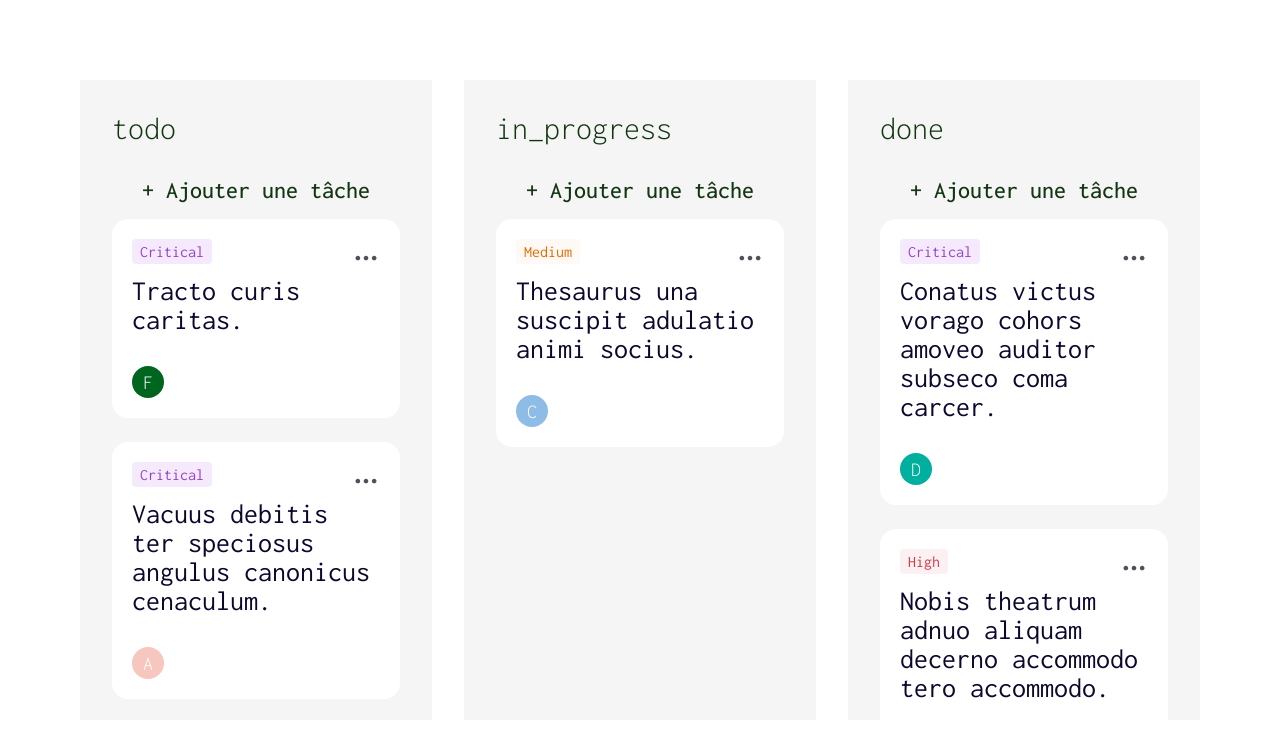
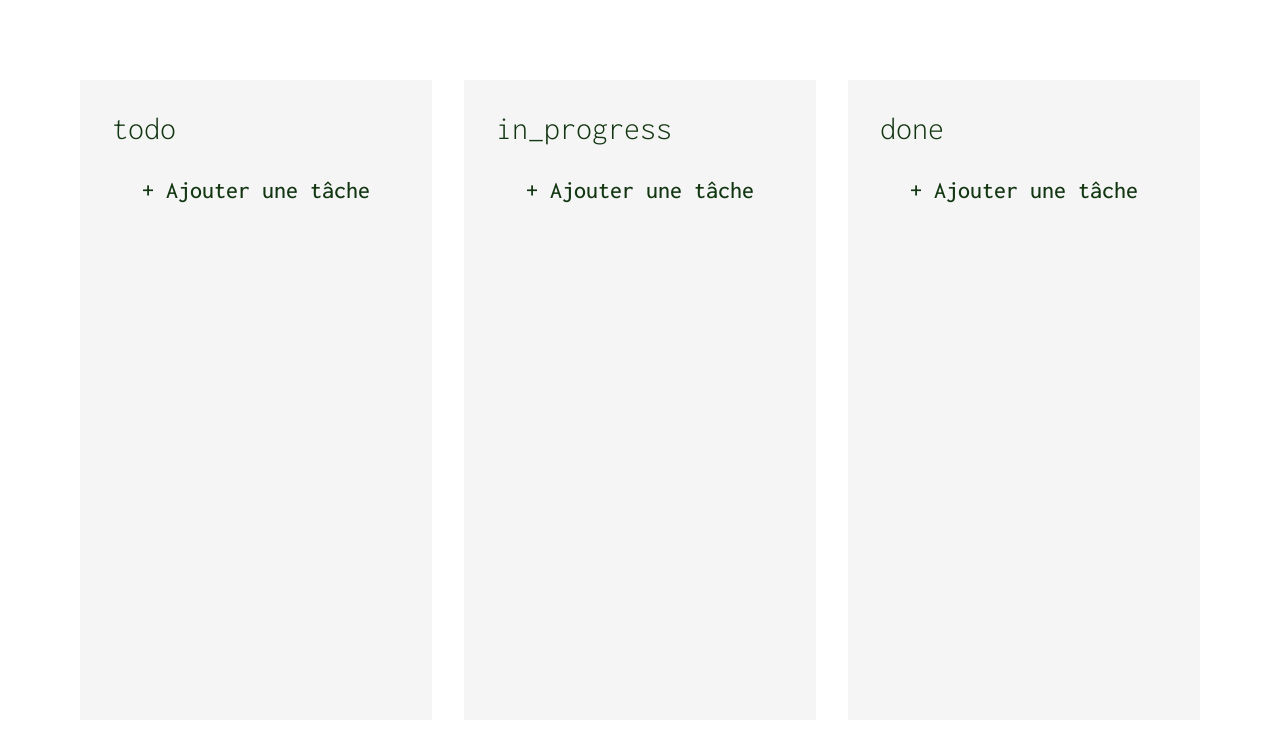
Before and after one commit to UlrichFrancomme/kanban-angular, an Angular app: page / in a window 1280 px wide. Shown: the top 736 px of the page. Built offline with nearby package versions, Linux system fonts and the light colour scheme.

Commit message:
build: reduce build size

```diff
--- a/angular.json
+++ b/angular.json
@@ -15,7 +15,7 @@
       "prefix": "app",
       "architect": {
         "build": {
-          "builder": "@angular-devkit/build-angular:browser",
+          "builder": "@angular-devkit/build-angular:browser-esbuild",
           "options": {
             "outputPath": "dist/ng-kanban",
             "index": "src/index.html",
--- a/src/app/core/tasks.store.ts
+++ b/src/app/core/tasks.store.ts
@@ -1,24 +1,11 @@
 import { computed, Injectable, signal, Signal } from '@angular/core';
-import { faker } from '@faker-js/faker';
+import { nanoid } from 'nanoid';
 
-import { Priorities, Priority, Status, Statuses, Task } from './task';
+import { Priority, Status, Task } from './task';
 
 @Injectable({ providedIn: 'root' })
 export class TasksStore {
-  private tasks = signal<Task[]>(
-    new Array(10).fill(null).map(() => ({
-      id: faker.string.nanoid(),
-      title: faker.lorem.sentence(),
-      author: {
-        id: faker.string.nanoid(),
-        email: faker.internet.email(),
-        name: faker.person.fullName(),
-      },
-      status: faker.helpers.arrayElement(Statuses),
-      priority: faker.helpers.arrayElement(Priorities),
-    })),
-    { equal: (a, b) => JSON.stringify(a) === JSON.stringify(b) },
-  );
+  private tasks = signal<Task[]>([]);
 
   selectByStatus(status: Status): Signal<Task[]> {
     return computed(() => {
@@ -68,7 +55,7 @@ export class TasksStore {
     this.tasks.update((tasks) => [
       ...tasks,
       {
-        id: faker.string.nanoid(),
+        id: nanoid(),
         ...task,
       },
     ]);
--- a/src/app/presentation/column/column.component.ts
+++ b/src/app/presentation/column/column.component.ts
@@ -1,7 +1,6 @@
-import { CdkDragDrop, DragDropModule } from '@angular/cdk/drag-drop';
+import { CdkDrag, CdkDragDrop, CdkDropList } from '@angular/cdk/drag-drop';
 import { CommonModule } from '@angular/common';
 import { ChangeDetectionStrategy, Component, Input, OnInit, Signal, signal } from '@angular/core';
-import { faker } from '@faker-js/faker';
 
 import { Status, Task, TasksStore } from '@kb/core';
 
@@ -11,7 +10,7 @@ import { TaskComponent } from '../task/task.component';
 @Component({
   selector: 'app-column',
   standalone: true,
-  imports: [CommonModule, DragDropModule, TaskComponent, EditableTaskComponent],
+  imports: [CommonModule, CdkDropList, CdkDrag, TaskComponent, EditableTaskComponent],
   templateUrl: './column.component.html',
   styleUrl: './column.component.scss',
   changeDetection: ChangeDetectionStrategy.OnPush,
@@ -39,9 +38,9 @@ export class ColumnComponent implements OnInit {
     this.store.addTask({
       title: data.title,
       author: {
-        id: faker.string.nanoid(),
-        email: faker.internet.email(),
-        name: faker.person.fullName(),
+        id: 'ulrichf',
+        name: 'Ulrich Francomme',
+        email: 'ulrich@francomme.re',
       },
       status: this.status,
       priority: data.priority,
--- a/src/styles.scss
+++ b/src/styles.scss
@@ -29,5 +29,3 @@ html {
 ul {
   list-style: none;
 }
-
-@import '@angular/cdk/overlay-prebuilt.css';
--- a/tsconfig.json
+++ b/tsconfig.json
@@ -19,7 +19,6 @@
     "module": "ES2022",
     "useDefineForClassFields": false,
     "lib": [
-      "ES2022",
       "ES2023",
       "dom"
     ],
```
Also changed, not shown: package.json (+4 -3 lines), 1 other file (tests, documents, lock files or other folders).
